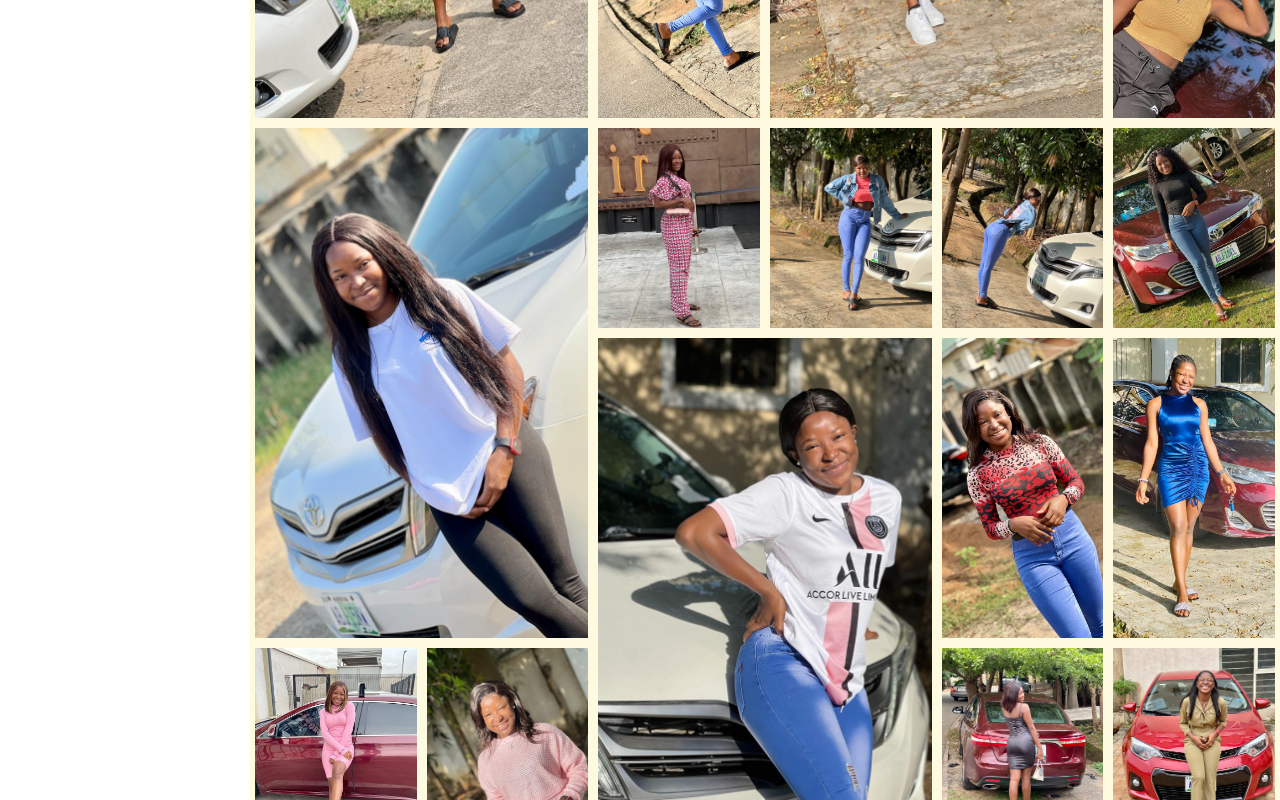
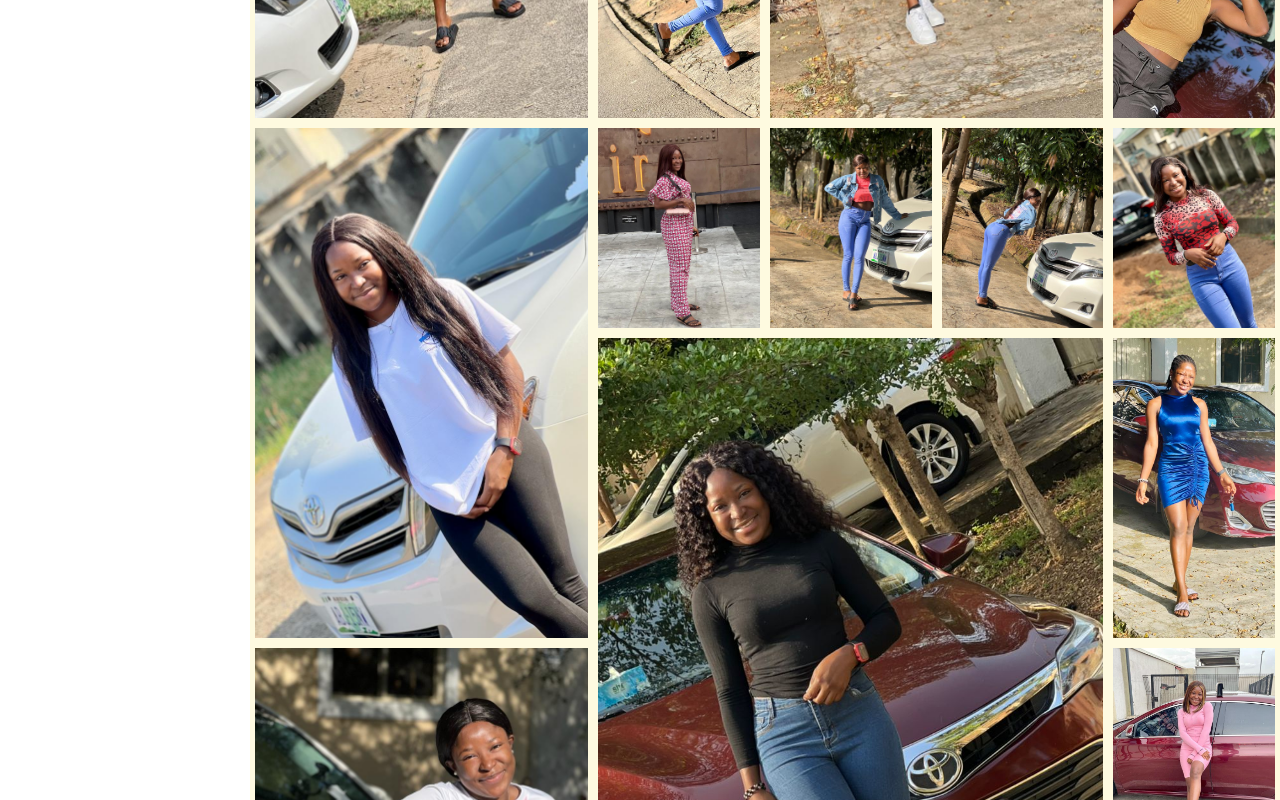
Before and after one commit to oforduh/HART-PHOTOALBUM, a React (Create React App) app: page /oluwatosin in a window 1280 px wide. Shown: the part 1520-2320 px from the top of the page. Built offline with nearby package versions, Linux system fonts and the light colour scheme.

Commit message:
modified photoalbum for harrison

```diff
--- a/src/pages/Oluwatosin/Pictures.js
+++ b/src/pages/Oluwatosin/Pictures.js
@@ -118,8 +118,8 @@ export const tosinPictures = [
   {
     src: "../../../assets/30.jpeg",
     name: "All in one",
-    widthSpan: "",
-    heightSpan: "",
+    widthSpan: "w-3",
+    heightSpan: "h-3",
   },
   {
     src: "../../../assets/25.jpeg",
```
